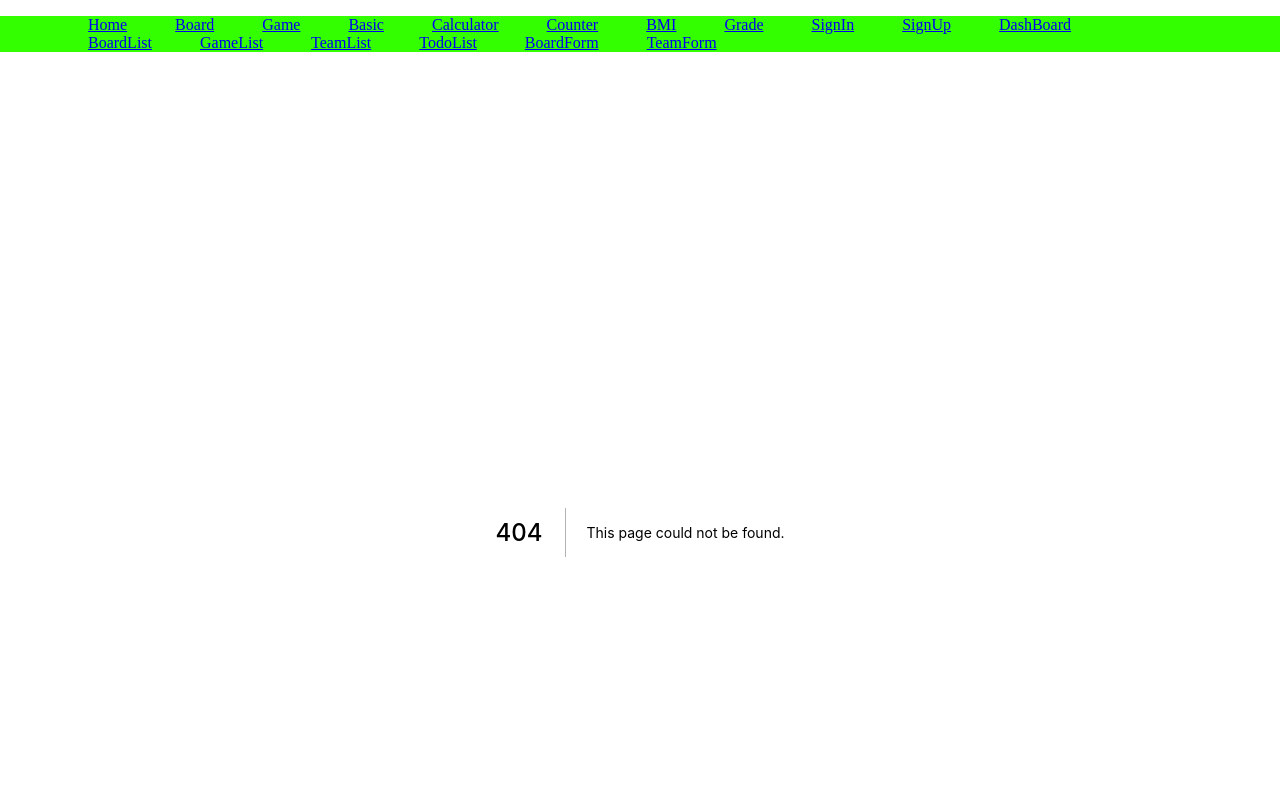
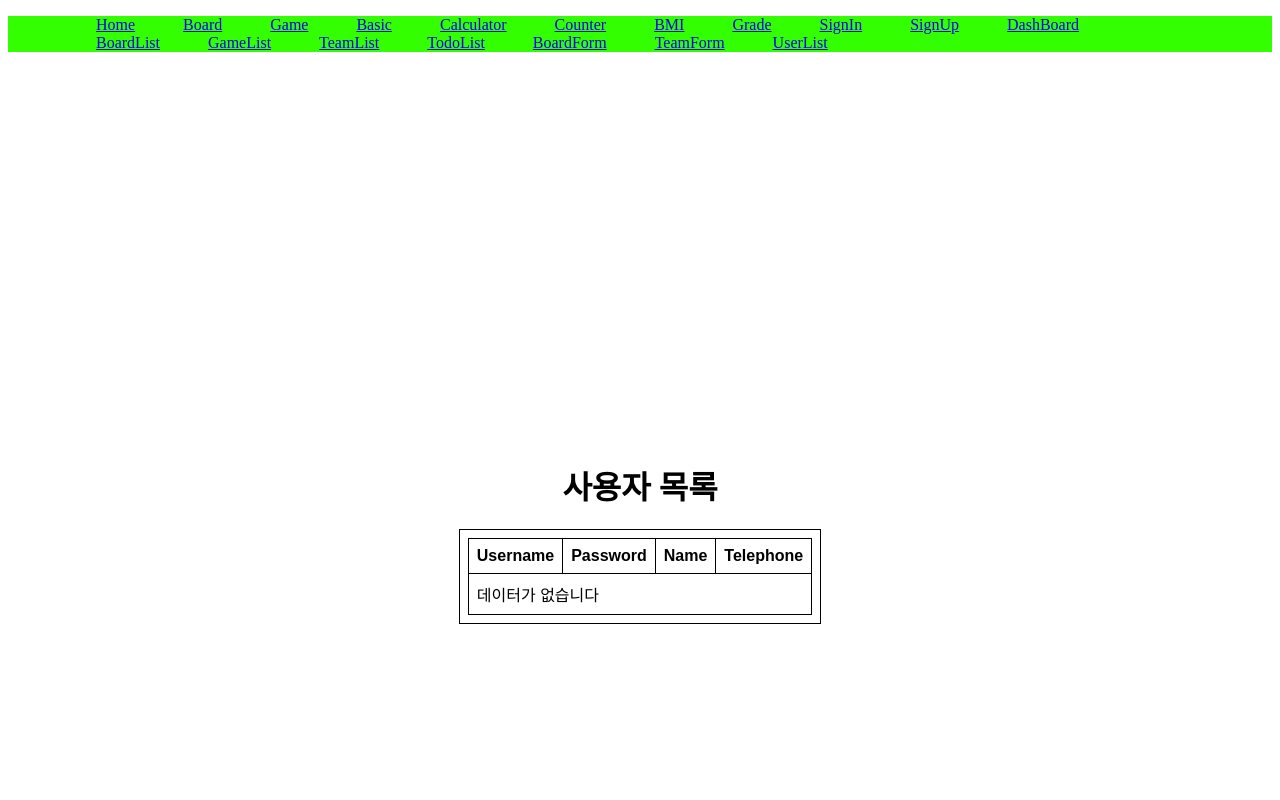
Before and after one commit to seoseongmin96/soccer-next, a Next.js app: page /user/user-list in a window 1280 px wide. Before the commit this address had no page. Shown: the top 800 px of the page. Built offline with nearby package versions, Linux system fonts and the light colour scheme.

Commit message:
2022-04-07 사용자 목록

```diff
--- a/pages/common/Nav.js
+++ b/pages/common/Nav.js
@@ -21,6 +21,7 @@
         <li className={styles.li}><Link href='/todo/todo-list'>TodoList</Link></li>
         <li className={styles.li}><Link href='/board/board-form'>BoardForm</Link></li>
         <li className={styles.li}><Link href='/game/team-form'>TeamForm</Link></li>
+        <li className={styles.li}><Link href='/user/user-list'>UserList</Link></li>
         </ul>
 
         </nav>
--- /dev/null
+++ b/pages/common/style/table.module.css
@@ -0,0 +1,15 @@
+.table {
+    font-family: arial, sans-serif;
+    border-collapse: collapse;
+    width: 100%;
+  }
+
+  .td {
+    border: 1px solid black;
+    text-align: left;
+    padding: 8px;
+  }
+
+  .tr {
+    border: 1px solid black;
+  }
--- /dev/null
+++ b/pages/user/user-list.js
@@ -0,0 +1,39 @@
+
+
+import tableStyles from '../common/style/table.module.css'
+
+const Table = ({ columns, data, colspan}) => {
+    return (
+        <table className= {tableStyles.table}>
+        <thead>
+        <tr className= {tableStyles.tr}>
+        {columns.map((column) =>
+            <th key= {column} className= {tableStyles.td}>{column}</th>
+            )}
+
+        </tr>
+        </thead>
+        <tbody>
+        <tr className= {tableStyles.tr}>
+        { data.length == 0 ?<td colSpan={colspan} className= {tableStyles.td}>데이터가 없습니다</td>
+        :<td colSpan={colspan} className= {tableStyles.td}>데이터가 있습니다</td>}
+        </tr>
+        </tbody>
+        </table>
+    );
+}
+
+
+export default function UserList(){
+    const columns = ["Username","Password","Name","Telephone"];
+    const data = []
+    const count = data.length
+
+    return(<>
+        <h1>사용자 목록</h1>
+        {count!=0 && <h3>회원 수 : {data.length}  명</h3>}
+        <div className={tableStyles.td}>
+        <Table columns={columns} colspan={4} data = {data}/>
+        </div>
+        </>)
+}
```
